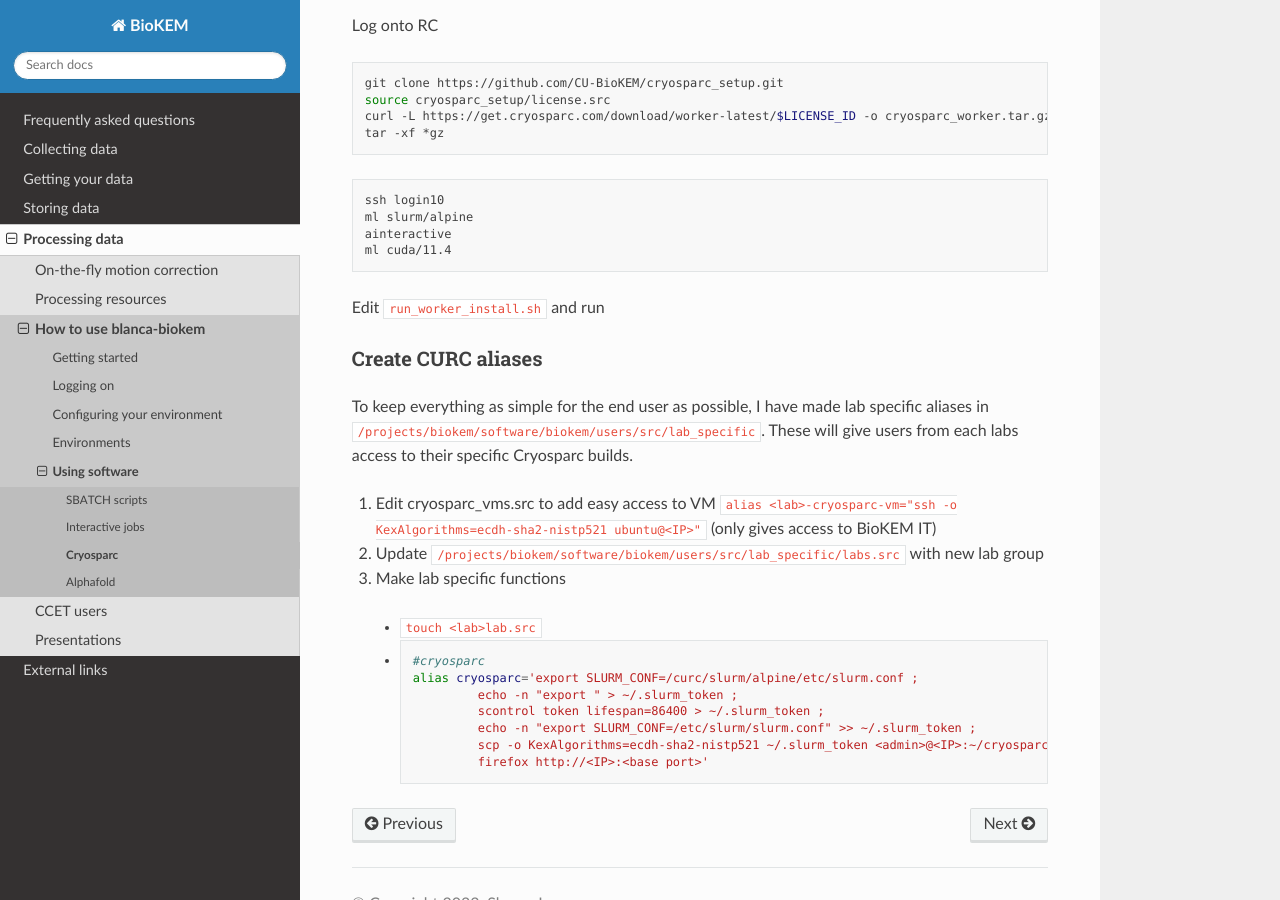
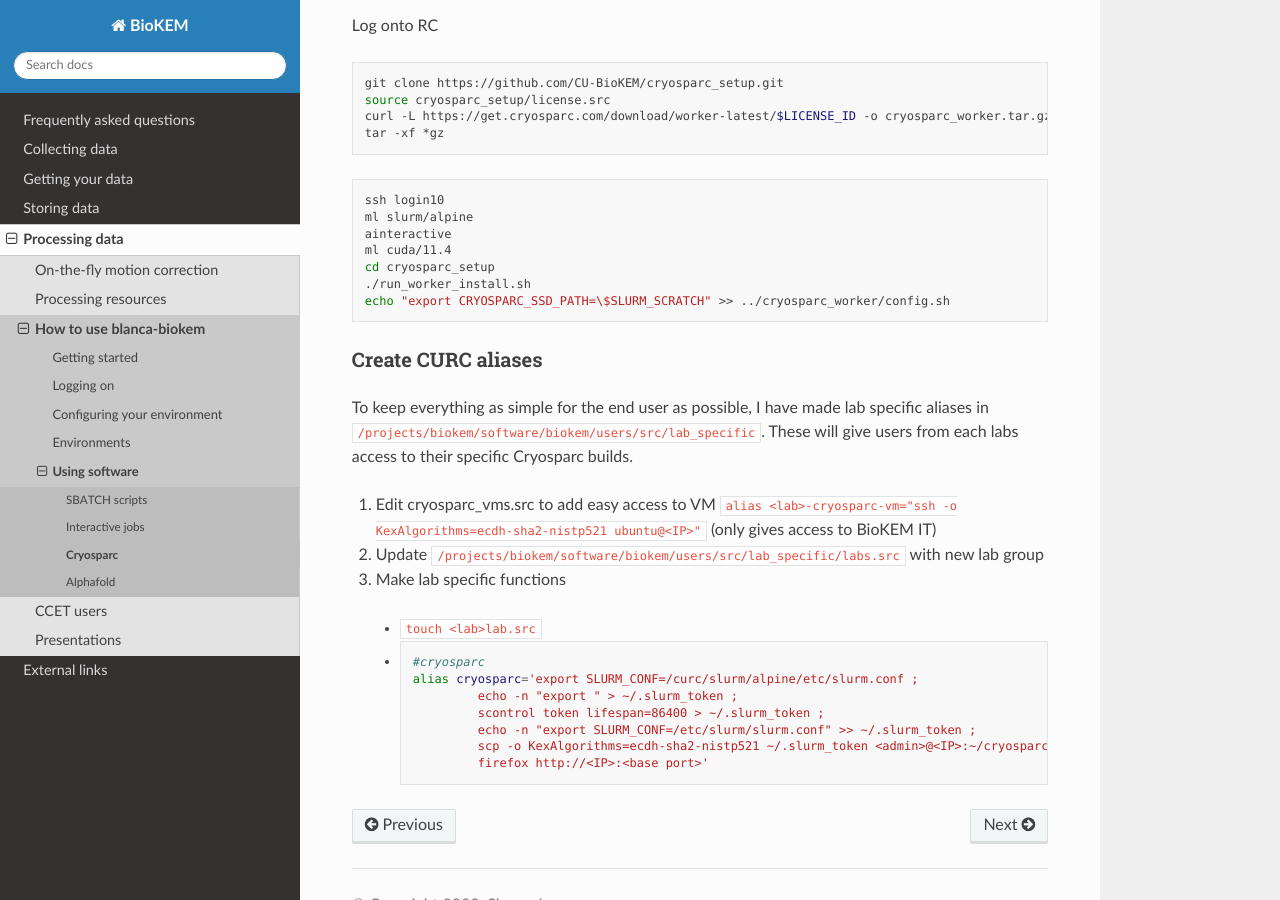
Before and after one commit to CU-BioKEM/user-guide, a Sphinx documentation site: the page built from docs/source/processing/using_software/cryosparc.rst, in a window 1280 px wide and 900 px high, scrolled down 4307 px. Built offline with Sphinx 7.4.7 and the Read the Docs theme 2.0.0, drawn with Linux system fonts in a browser that asks for light colours.

Commit message:
more cryosparc

```diff
--- a/docs/source/processing/using_software/cryosparc.rst
+++ b/docs/source/processing/using_software/cryosparc.rst
@@ -247,8 +247,9 @@ Log onto RC
   ml slurm/alpine
   ainteractive
   ml cuda/11.4
-
-Edit ``run_worker_install.sh`` and run
+  cd cryosparc_setup
+  ./run_worker_install.sh
+  echo "export CRYOSPARC_SSD_PATH=\$SLURM_SCRATCH" >> ../cryosparc_worker/config.sh
 
 .. _Cryo aliases:
 
```
